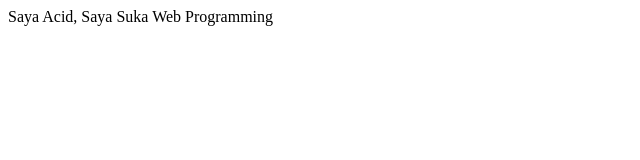
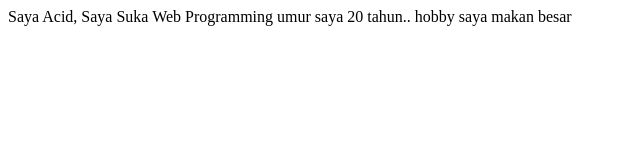
Before and after one commit to achidsahampelo/Web-Programming, a plain HTML site: page biodata.html in a window 1280 px wide. Shown: the whole page, without its empty margins (0-640 px from the left). Drawn offline with Linux system fonts and the light colour scheme.

Commit message:
Merubah File biodata.html

```diff
--- a/biodata.html
+++ b/biodata.html
@@ -8,5 +8,6 @@
 </head>
 <body>
     Saya Acid, Saya Suka Web Programming
+    umur saya 20 tahun.. hobby saya makan besar
 </body>
 </html>
```
